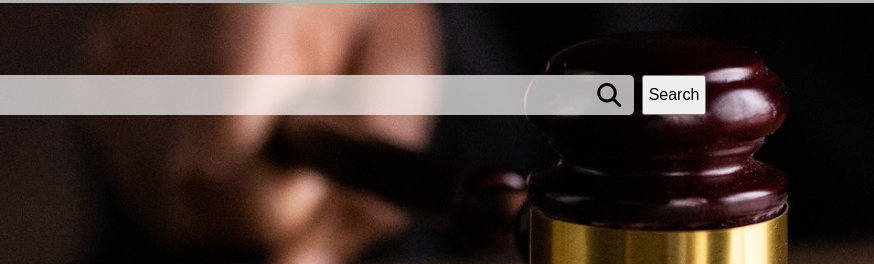
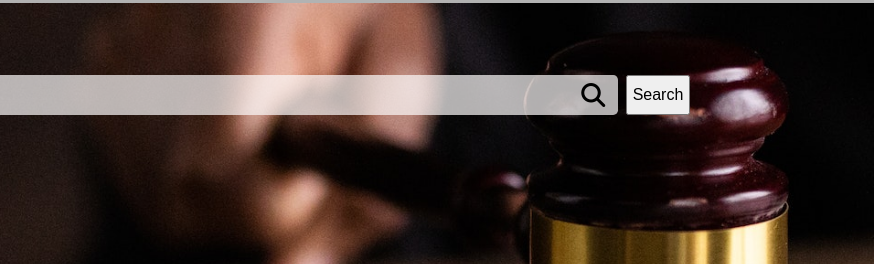
Before and after one commit to Harshita-Yadav30/LegalAid, a plain HTML site: page Landing_Page/landing.html in a window 1280 px wide. Shown: the part 87-351 px from the top of the page, 406-1280 px from the left. Drawn offline with Linux system fonts and the light colour scheme.

Commit message:
Update landing.css

```diff
--- a/Landing_Page/landing.css
+++ b/Landing_Page/landing.css
@@ -60,10 +60,12 @@ a{
 
 input{
     height: 2.5rem;
-    width: 40rem;
+    width: 39rem;
     background-color: rgba(252, 250, 250, 0.7);
     border: none;
     border-radius: 0.3rem;
+    font-size: 1.5rem;
+    padding-left: 1rem;
 }
 
 #magnifying-glass{
```
